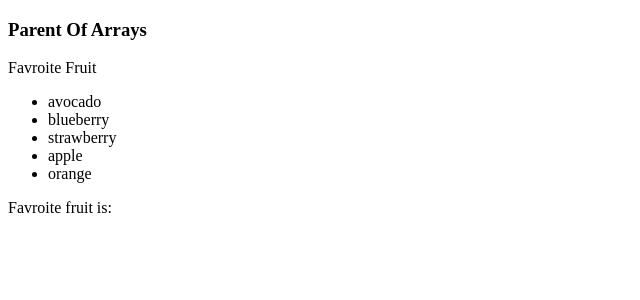
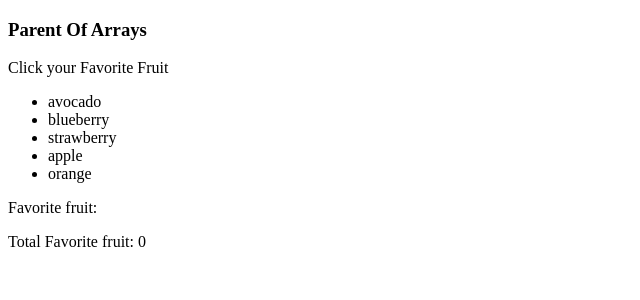
Before and after one commit to erashish41/react-practices, a React (Vite) app in the folder react-pr/04ParentChild/: page / in a window 1280 px wide. Shown: the top 300 px of the page, without its empty margins (0-640 px from the left). Built offline with nearby package versions, Linux system fonts and the light colour scheme.

Commit message:
favorite updated

```diff
--- /dev/null
+++ b/react-pr/04ParentChild/src/componets/ArrayOfObjetsList/FavoriteFruit.jsx
@@ -0,0 +1,56 @@
+import React, { useState } from 'react'
+
+const FavoriteFruit = () => {
+
+    const myList = [
+        { id: 'e', value: 'avocado' },
+        { id: 'd', value: 'blueberry' },
+        { id: 'c', value: 'strawberry' },
+        { id: 'a', value: 'apple' },
+        { id: 'b', value: 'orange' },
+    ];
+
+    const [fruit, setFruit] = useState([])
+
+    function toggleFruit(data) {
+        console.log('<<<<< i am calling b4 conditions >>>>>>', data)
+        console.log('>> fruits', fruit)
+        if (fruit.includes(data)){
+            console.log('If condition works')
+            const updatedFruit = fruit.filter((elm) => elm !== data)
+            setFruit(updatedFruit);
+
+        } else {
+            setFruit([...fruit, data])
+            console.log('>>> after fruit seted >>>', fruit)
+        }
+    }
+
+
+  return (
+    <div>
+        <div>Click your Favorite Fruit</div>
+        <ul>
+            {
+                myList.map((item) => {
+                    {/* console.log('>>>> item data :', item) */}
+                    return (
+                        <li
+                            key={item.id}
+                            onClick={() => toggleFruit(item.value)}
+                            style={{
+                                cursor:'pointer',
+                                color: fruit.includes(item.value) ? "orange" : "black"
+                                }}
+                        >{item.value}</li>
+                    )
+                })
+            }
+        </ul>
+        <p>Favorite fruit: {fruit.join(", ")}</p>
+        <p>Total Favorite fruit: {fruit.length}</p>
+    </div>
+  )
+}
+
+export default FavoriteFruit
--- a/react-pr/04ParentChild/src/componets/ArrayOfObjetsList/FavroiteFruit.jsx
+++ /dev/null
@@ -1,51 +0,0 @@
-// by clicking on fruit it will become favorite (red color)
-import React, { useState } from 'react'
-
-const FavroiteFruit = () => {
-
-    const myList = [
-        { id: 'e', value: 'avocado' },
-        { id: 'd', value: 'blueberry' },
-        { id: 'c', value: 'strawberry' },
-        { id: 'a', value: 'apple' },
-        { id: 'b', value: 'orange' },
-    ];
-
-    const [fruit, setFruit] = useState([]);
-
-    const handleOnClick = (info) => {
-        if(fruit.includes(info)){
-            setFruit(fruit.filter((elm) => elm !== info))
-        }else{
-            setFruit([...fruit, info])
-            console.log("hello first", [...fruit]);
-
-        }
-    }
-
-  return (
-    <div>
-        <div>Favroite Fruit</div>
-        <ul>
-            {
-                    myList.map((item) => {
-                        return (
-                            <li
-                            key={item.value}
-                            onClick={() => handleOnClick(item.value)}   // pass item.value here
-                            style={{
-                                cursor: 'pointer',
-                                color: fruit.includes(item.value) ? "orange" : "black"
-                                }}
-                            >{item.value}</li>
-                        )
-                    })
-
-            }
-        </ul>
-        <p>Favroite fruit is: {fruit.join(", ")}</p>
-    </div>
-  )
-}
-
-export default FavroiteFruit
--- a/react-pr/04ParentChild/src/componets/ArrayOfObjetsList/ParentOfArray.jsx
+++ b/react-pr/04ParentChild/src/componets/ArrayOfObjetsList/ParentOfArray.jsx
@@ -7,7 +7,7 @@ import SortItems from './SortItems'
 import FilterItems from './FilterItems'
 import FilterByAlphabat from './FilterByAlphabat'
 import FruitCount from './FruitCount'
-import FavroiteFruit from './FavroiteFruit'
+import FavoriteFruit from './FavoriteFruit'
 
 const ParentOfArray = () => {
   return (
@@ -21,7 +21,7 @@ const ParentOfArray = () => {
         {/* <FilterItems /> */}
         {/* <FilterByAlphabat /> */}
         {/* <FruitCount /> */}
-        <FavroiteFruit />
+        <FavoriteFruit />
     </div>
   )
 }
```
